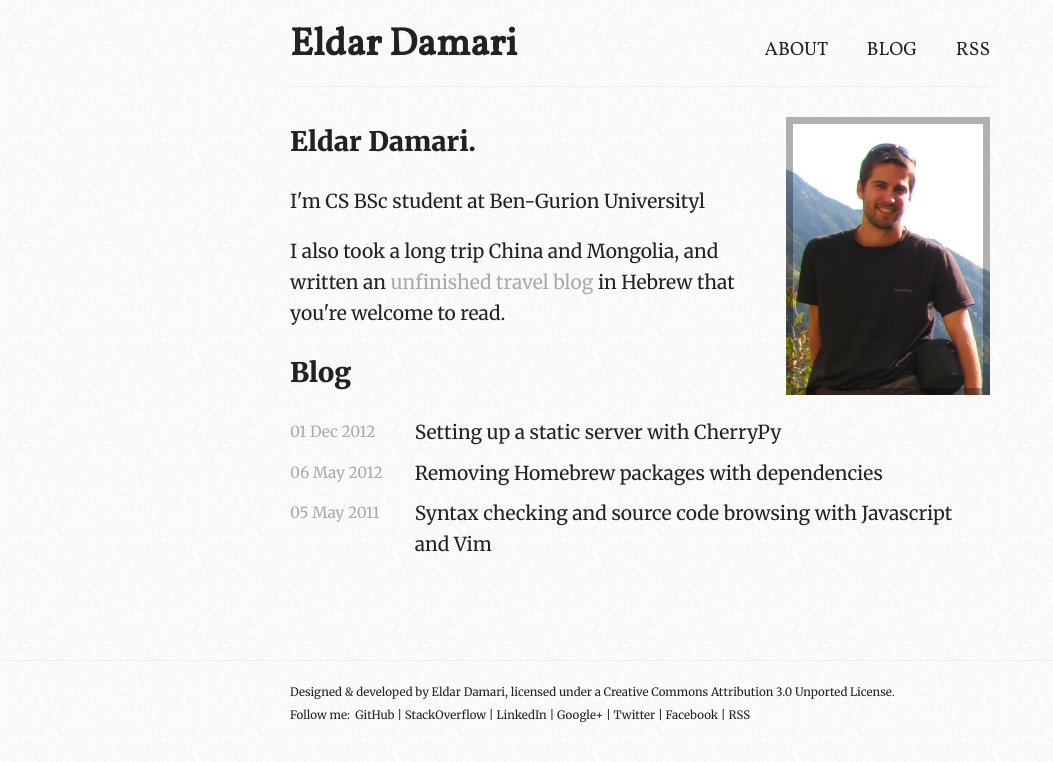
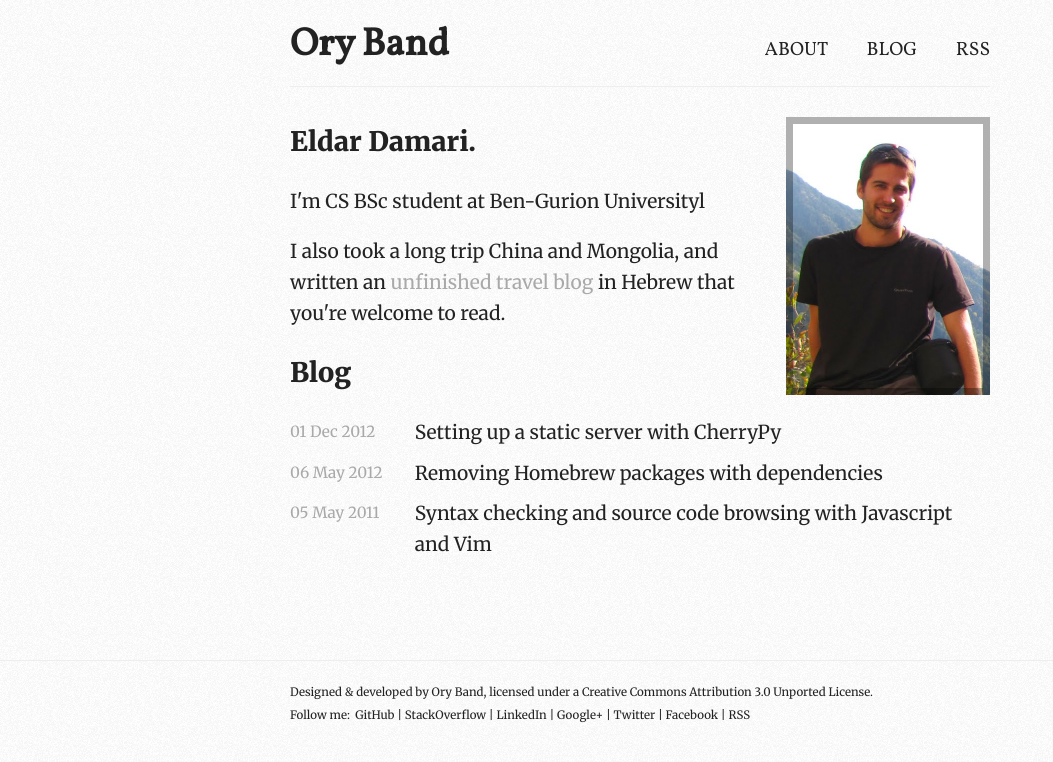
Before and after one commit to eldardamari/eldardamari.github.io, a Jekyll site: the page built from index.html, in a window 1280 px wide. Shown: the top 762 px of the page, without its empty margins (0-1053 px from the left). Built offline with Jekyll 4.4.1, drawn with Linux system fonts in a browser that asks for light colours; Markdown is read by kramdown in place of the engine named in the settings.

```diff
--- a/_layouts/base.html
+++ b/_layouts/base.html
@@ -6,9 +6,9 @@
 <head>
   <meta charset="utf-8">
   <meta http-equiv="X-UA-Compatible" content="IE=edge,chrome=1">
-  <title>Eldar Damari{% if page.title %} &middot; {{ page.title }}{% endif %}</title>
-  <meta name="description" content="{% if page.description %}{{ page.description }}{% else %}Eldar Damari{% endif %}">
-  <meta name="author" content="{% if page.author %}{{ page.author }}{% else %}Eldar Damari{% endif %}">
+  <title>Ory Band{% if page.title %} &middot; {{ page.title }}{% endif %}</title>
+  <meta name="description" content="{% if page.description %}{{ page.description }}{% else %}Ory Band{% endif %}">
+  <meta name="author" content="{% if page.author %}{{ page.author }}{% else %}Ory Band{% endif %}">
   <meta name="viewport" content="width=device-width">
 
   <link href='http://fonts.googleapis.com/css?family=Merriweather:400,900,900italic,400italic|Vollkorn' rel='stylesheet' type='text/css'>
@@ -34,7 +34,7 @@
 
   <div class="header-container">
     <header class="wrapper clearfix">
-      <h1 class="title"><a href="/">Eldar Damari</a></h1>
+      <h1 class="title"><a href="/">Ory Band</a></h1>
       <nav>
         <ul>
           <li><a href="/#about">ABOUT</a></li>
@@ -54,15 +54,15 @@
   <div class="footer-container">
     <footer class="wrapper">
       <div>
-        Designed &amp; developed by <a href="http://eldardamari.com" >Eldar Damari</a>, licensed under a <a rel="license" href="http://creativecommons.org/licenses/by/3.0/deed.en_US">Creative Commons Attribution 3.0 Unported License</a>.
+        Designed &amp; developed by <a href="http://oryband.com" >Ory Band</a>, licensed under a <a rel="license" href="http://creativecommons.org/licenses/by/3.0/deed.en_US">Creative Commons Attribution 3.0 Unported License</a>.
         <br />
         Follow me:&nbsp;
-        <a href="http://github.com/eldardamari/">GitHub</a> |
+        <a href="http://github.com/oryband/">GitHub</a> |
         <a href="http://stackoverflow.com/users/207894/ory-band/">StackOverflow</a> |
-        <a href="http://il.linkedin.com/in/eldardamari/">LinkedIn</a> |
-        <a href="http://gplus.to/eldardamari/about/">Google+</a> |
-        <a href="http://twitter.com/eldardamari">Twitter</a> |
-        <a href="http://www.facebook.com/eldardamari">Facebook</a> |
+        <a href="http://il.linkedin.com/in/oryband/">LinkedIn</a> |
+        <a href="http://gplus.to/OryBand/about/">Google+</a> |
+        <a href="http://twitter.com/OryBand">Twitter</a> |
+        <a href="http://www.facebook.com/oryband">Facebook</a> |
         <a href="/feed.xml">RSS</a>
       </div>
     </footer>
```
Also changed, not shown: 1 other file.
